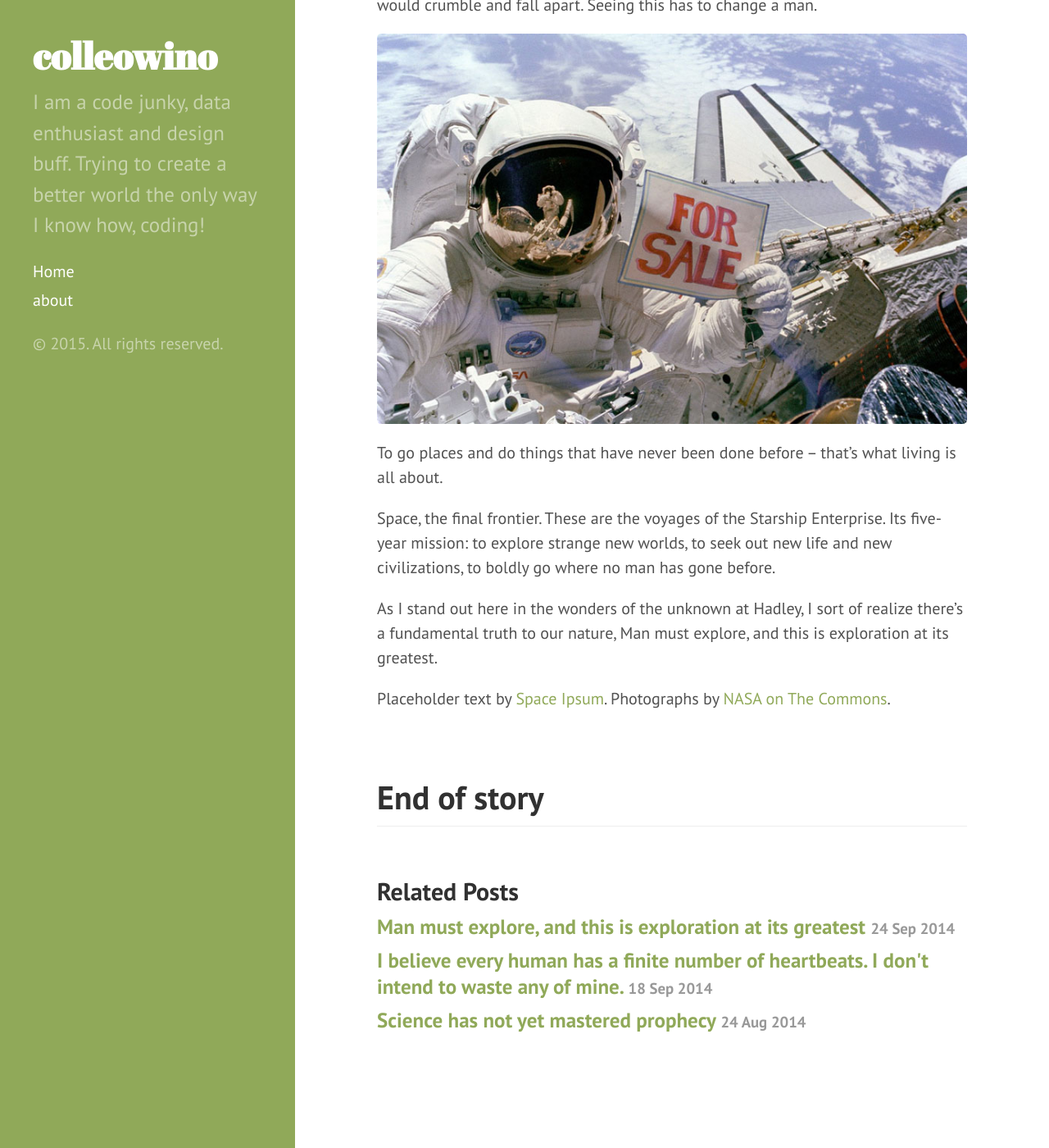
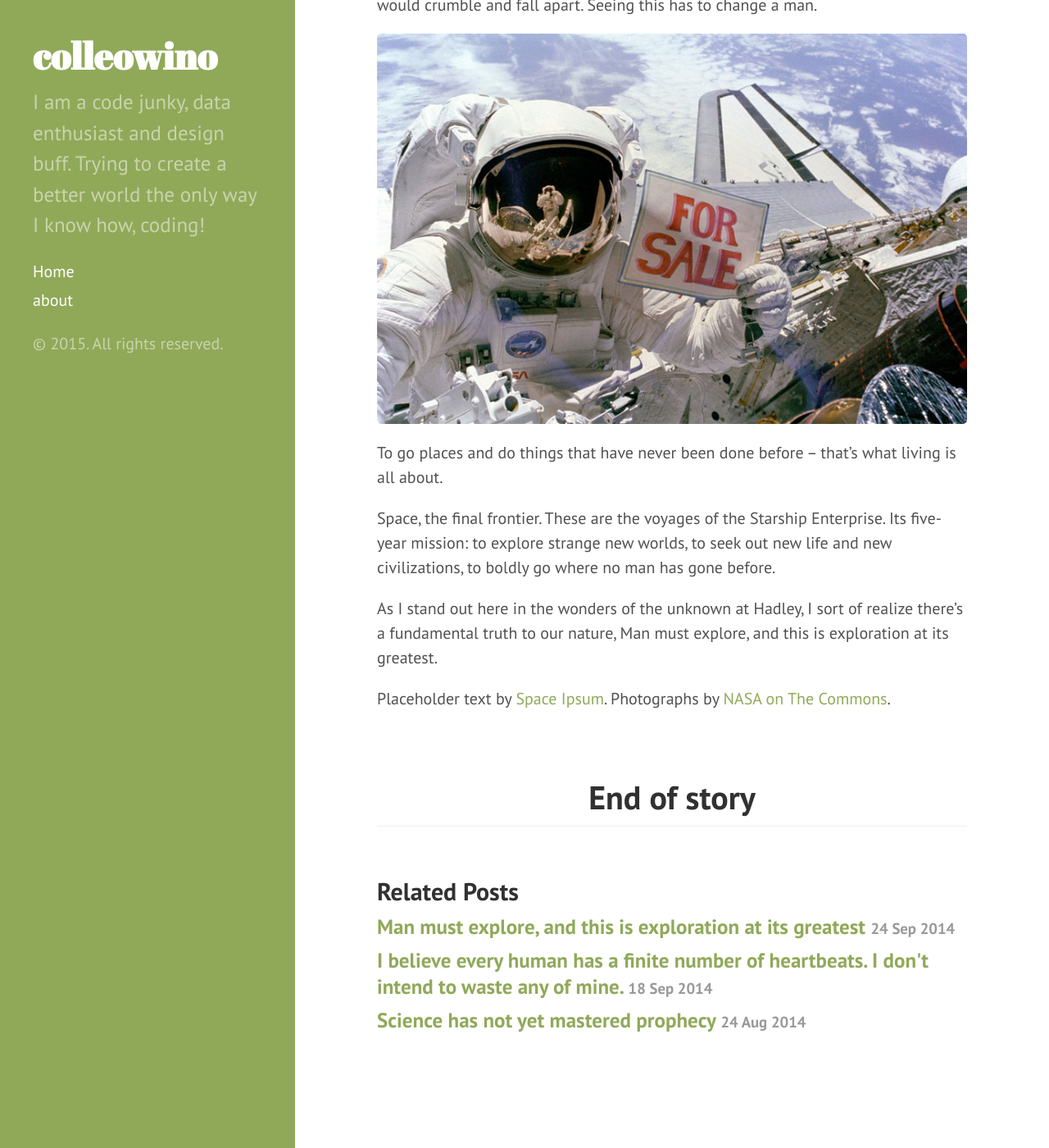
Before and after one commit to colleowino/colleowino.github.io, a Jekyll site: the page built from _posts/2014-07-08-failure-is-not-an-option.markdown, in a window 1280 px wide and 1400 px high, scrolled down 1440 px. Shown: the whole window at 82% size. Built offline with Jekyll 4.4.1, drawn with Linux system fonts in a browser that asks for light colours; Markdown is read by kramdown in place of the engine named in the settings.

Commit message:
centered end of story

```diff
--- a/_layouts/post.html
+++ b/_layouts/post.html
@@ -7,7 +7,7 @@ layout: default
   <span class="post-date">{{ page.date | date_to_string }}</span>
   {{ content }}
 </div>
-<h1> End of story </h1>
+<h1 class="text-center"> End of story </h1>
 <div class="related">
   <h2>Related Posts</h2>
   <ul class="related-posts">
--- a/css/hyde.css
+++ b/css/hyde.css
@@ -248,3 +248,9 @@ a.sidebar-nav-item:focus {
 .theme-base-0f .related-posts li a:hover {
   color: #8f5536;
 }
+
+
+/* Text alignment */
+.text-center{
+	text-align: center;
+}
```
